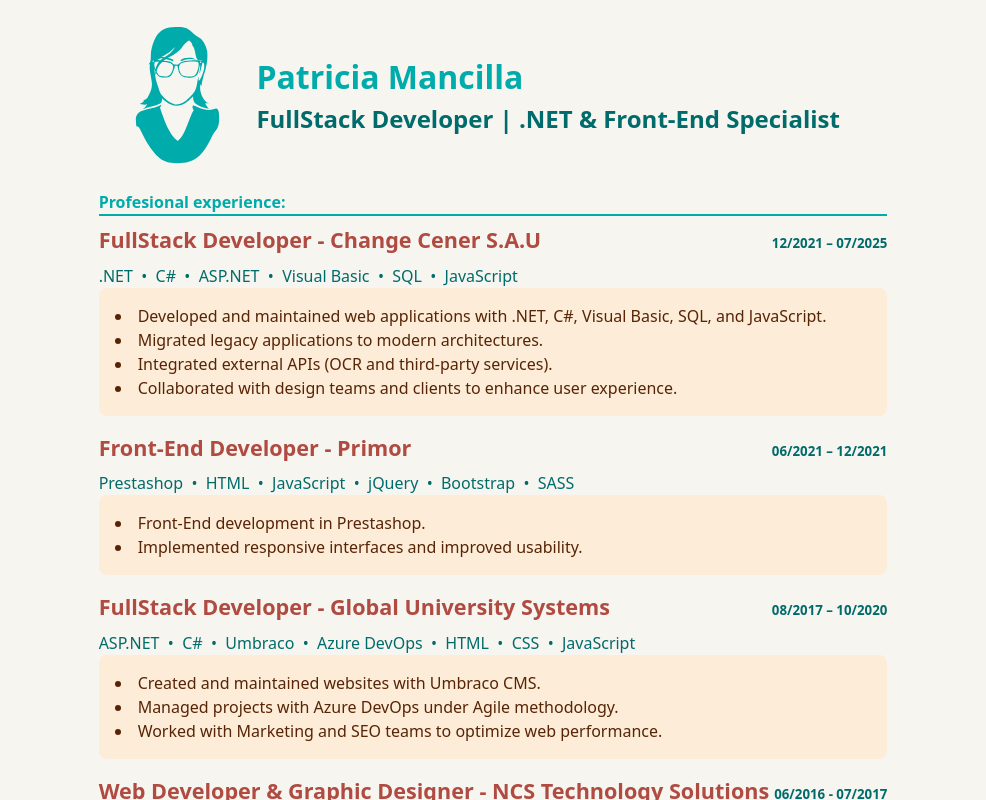
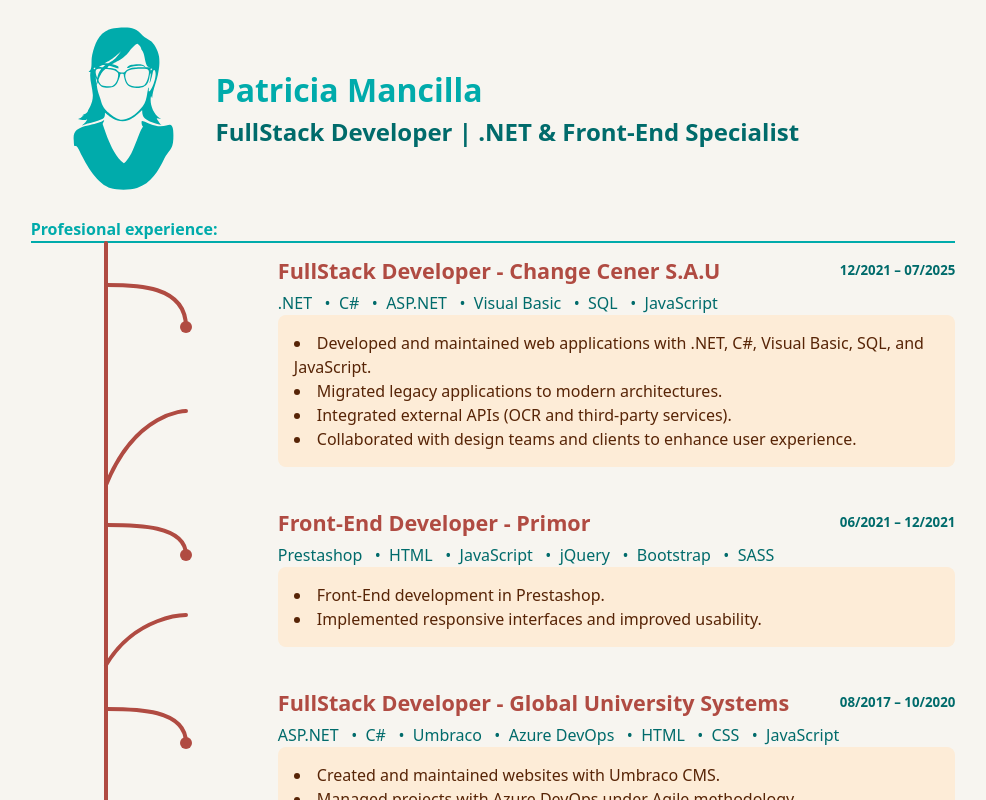
Before and after one commit to PatriMancilla/patri-es, a Vue app: page / in a window 1280 px wide. Shown: the top 800 px of the page, without its empty margins (147-1133 px from the left). Built offline with nearby package versions, Linux system fonts and the light colour scheme.

Commit message:
first version of branch, need fix

```diff
--- a/src/components/work.vue
+++ b/src/components/work.vue
@@ -1,61 +1,179 @@
 <script setup>
-defineProps({
+import { ref, onMounted, nextTick } from "vue"
+
+const props = defineProps({
   role: String,
   company: String,
   duration: String,
   current: Boolean,
   technologies: Array,
-    responsibilities: Array
+  responsibilities: Array,
+  index: Number,
 })
 
+const circleHovered = ref(false)
+const visible = ref(false)
+const pathRef = ref(null)
+const container = ref(null)
+const height = ref(120)
+
+onMounted(async () => {
+  await nextTick()
+  if (container.value) {
+    height.value = container.value.offsetHeight + 20
+  }
+
+  const observer = new IntersectionObserver(
+    (entries) => {
+      if (entries[0].isIntersecting) {
+        visible.value = true
+        observer.disconnect()
+      }
+    },
+    { threshold: 0.4 }
+  )
+  if (pathRef.value) observer.observe(pathRef.value)
+})
 </script>
+
 <template>
-    <!-- <div class="git-area">
-        <div class="branch-line">
-          <div v-if="current" class="current-branch" ></div>
-          <div v-else class="branch" ></div>
+  <div class="item" ref="container">
+    <div class="git-area">
+      <svg
+        class="git-svg"
+        :width="120"
+        :height="height"
+        :viewBox="`0 0 120 ${height}`"
+        xmlns="http://www.w3.org/2000/svg"
+      >
+        <!-- Línea principal -->
+        <line
+          x1="20"
+          y1="0"
+          x2="20"
+          :y2="height"
+          stroke="var(--color-secondary)"
+          stroke-width="4"
+          stroke-linecap="round"
+        />
+
+
+        <!-- Merge (solo si no es current) -->
+        <path
+          v-if="!current"
+          :d="`M100,${(height / 3) * 2} C100,${(height / 3) * 2}, 50,${(height / 3) * 2}, 20,${height - 10}`"
+          stroke="var(--color-secondary)"
+          stroke-width="4"
+          fill="none"
+          stroke-linecap="round"
+          :style="{
+            strokeDasharray: visible ? 'none' : '140',
+            strokeDashoffset: visible ? '0' : '140',
+            transition: 'stroke-dashoffset 1s ease-out 0.3s'
+          }"
+        />
+
+        <!-- Nodo -->
+        <circle
+          cx="100"
+          :cy="height / 3"
+          r="6"
+          :fill="current ? 'var(--color-primary)' : 'var(--color-secondary)'"
+          :class="{ active: circleHovered }"
+          @mouseenter="circleHovered = true"
+          @mouseleave="circleHovered = false"
+          @click="circleHovered = !circleHovered"
+        />
+
+         <!-- Rama que sale de main -->
+        <path
+          ref="pathRef"
+          :d="`M20,${height / 6} C50,${height / 6}, 100,${height / 6}, 100,${height / 3}`"
+          :stroke="current ? 'var(--color-primary)' : 'var(--color-secondary)'"
+          stroke-width="4"
+          fill="none"
+          stroke-linecap="round"
+          :style="{
+            strokeDasharray: visible ? 'none' : '140',
+            strokeDashoffset: visible ? '0' : '140',
+            transition: 'stroke-dashoffset 1s ease-out'
+          }"
+        />
+
+      </svg>
     </div>
-    </div> -->
     <div class="work-item">
       <div class="item-title">
         <h3>{{ role }} - {{ company }}</h3>
         <h5>{{ duration }}</h5>
-            <!-- <h4>{{ descripcion }}</h4> -->
       </div>
-        <!-- <div class="item-subtitle">
 
-        </div> -->
       <div class="technologies">
         <span v-for="(item, i) in technologies" :key="i">
-                        {{ item }}<span class="dark" v-if="i < technologies.length - 1">&nbsp; &bull; &nbsp;</span>
+          {{ item }}
+          <span class="dark" v-if="i < technologies.length - 1">&nbsp; • &nbsp;</span>
         </span>
       </div>
+
       <ul class="responsibilities">
         <li v-for="(item, i) in responsibilities" :key="i">
           <span>{{ item }}</span>
         </li>
       </ul>
+    </div>
+  </div>
+</template>
 
-        </div>
+<style scoped>
+.item {
+  display: grid;
+  grid-template-columns: minmax(120px, 25%) 1fr;
+  column-gap: 1rem;
+  align-items: start;
+  position: relative;
+}
 
-</template>
-<style scoped>
-    .work-item{
-        /* justify-content: baseline;
-        align-items: start;
-        text-align: left; */
-        padding-top: .5em;
-        padding-bottom: .5em;
-        /*
-        box-sizing: content-box;
-        text-align: left;
-             */
+.git-area {
+  display: flex;
+  align-items: flex-start;
+  justify-content: center;
+  min-width: 100px;
+  position: relative;
 }
-    .item-title{
+
+.git-svg {
+  overflow: visible;
+}
+
+.git-svg line,
+.git-svg path {
+  stroke-linecap: round;
+  transition: stroke-dashoffset 1s ease-out;
+}
+
+/* Nodo */
+.git-svg circle {
+  transition: transform 0.3s ease, filter 0.3s ease;
+  cursor: pointer;
+}
+
+.git-svg circle.active {
+  transform: scale(1.4);
+  filter: drop-shadow(0 0 5px var(--primary));
+}
+
+.work-item {
+  padding-top: 0.5em;
+  padding-bottom: 0.5em;
+}
+
+.item-title {
   display: flex;
   justify-content: space-between;
+  align-items: center;
 }
-    h5{
+
+h5 {
   margin: 0;
   line-height: 3;
   margin-left: 5px;
--- a/src/views/profile.vue
+++ b/src/views/profile.vue
@@ -39,17 +39,26 @@ onMounted(() => {
           <img src="@img/icon.svg"></img>
         </div>
         <div class="title">
-                    <h1>{{ datos.name }}  {{ datos.surname }}</h1>
+          <h1>{{ datos.name }} {{ datos.surname }}</h1>
           <h2>{{ datos.profession }}</h2>
-                    <!-- <p v-if="datos.description>{{ datos.description }}</p> -->
-
         </div>
       </header>
 
       <div class="experience">
         <h4 class="section-title">{{ datos.experience.title }}</h4>
+        <!-- <work v-for="(item, index) in datos.experience.items"
+          :key="index"
+          :role="item.role"
+          :company="item.company"
+          :duration="item.duration"
+          :current="item.current"
+          :technologies="item.technologies"
+          :responsibilities="item.responsibilities" /> -->
+
+
       <work v-for="(item, index) in datos.experience.items"
           :key="index"
+          :index="index"
           :role="item.role"
           :company="item.company"
           :duration="item.duration"
@@ -57,21 +66,24 @@ onMounted(() => {
           :technologies="item.technologies"
           :responsibilities="item.responsibilities"
         />
+
+
       </div>
+
+
+
       <div class="education">
         <h4 class="section-title">{{ datos.education.title }}</h4>
 
-                <education v-for="(item, index) in datos.education.items"
-                :key="index"
-                :degree="item.degree"
-                :institution="item.institution"
-                :year="item.year"
-                :current="item.current"
-                />
+        <education v-for="(item, index) in datos.education.items" :key="index" :degree="item.degree"
+          :institution="item.institution" :year="item.year" :current="item.current" />
 
       </div>
 
     </div>
+  </div>
+
+</template>
 <!-- <div class="contact-info">
       <div class="mail">
         <span>&#9993;</span>
@@ -92,12 +104,9 @@ onMounted(() => {
       </div>
 
     </div> -->
-    </div>
-
-</template>
 
 <style scoped>
-    .profile-page{
+.profile-page {
   width: 100vw;
   height: 100vh;
   display: flex;
```
Lines whose indentation alone changed are shown as unchanged.
